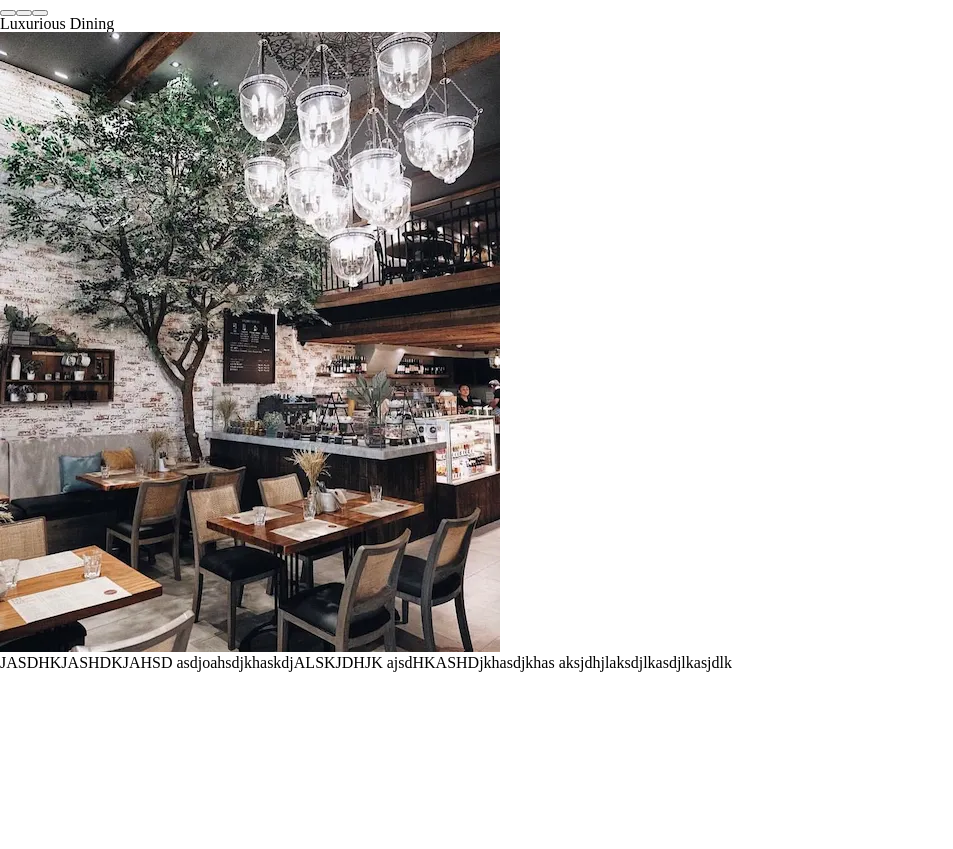
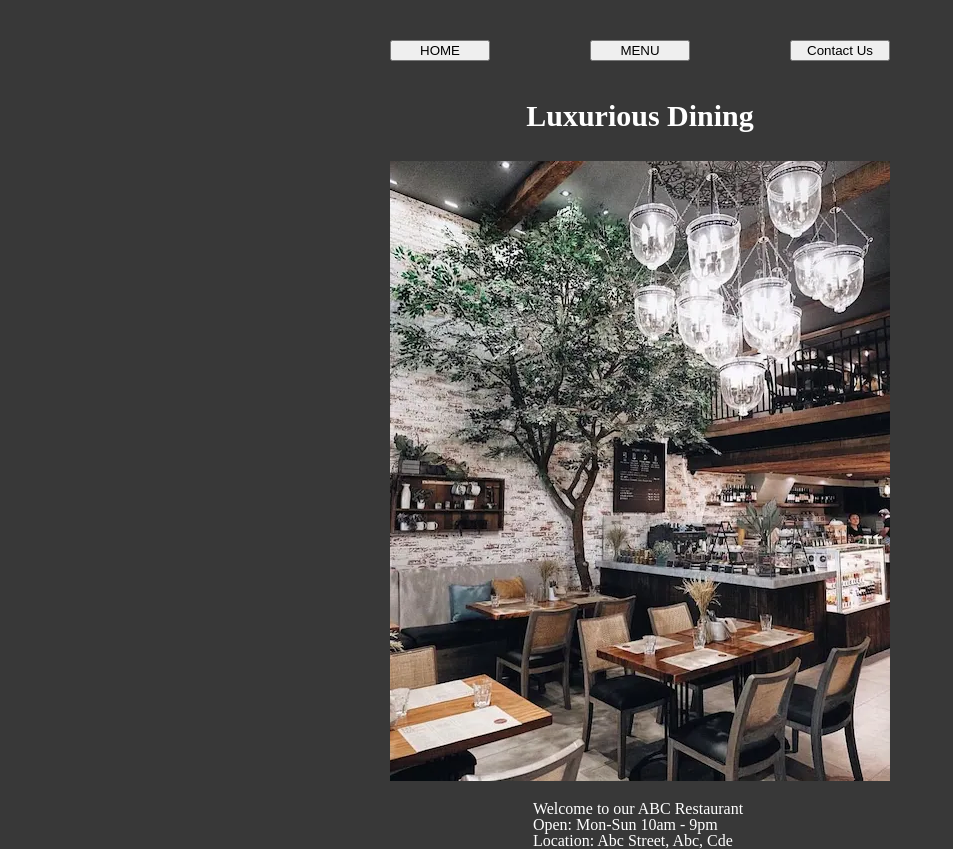
Before and after one commit to swith-wiz-kev/restaurant-page, a website built with webpack: page dist/index.html in a window 1280 px wide. Shown: the whole page, without its empty margins (0-953 px from the left). Before the commit the page ends 800 px from the top, so only its background shows below. Built offline with Linux system fonts and the light colour scheme.

Commit message:
Add text, styles, and images
This also updates README.md

```diff
--- a/src/htmlAttributes.js
+++ b/src/htmlAttributes.js
@@ -1,25 +1,28 @@
 import homepageImage from "./Wholesome-Table-Healthy-Restaurant-Manila.webp";
-import menuImage from "./Wholesome-Table-Healthy-Restaurant-Manila.webp";
-import contactImage from "./Wholesome-Table-Healthy-Restaurant-Manila.webp";
+import menuImage from "./The-Farm-Organics-Healthy-Restaurant-Manila.webp";
+import contactImage from "./contactus.png";
 import text from "./text.json5";
 // import foodImage from "./The-Farm-Organics-Healthy-Restaurant-Manila.webp";
 
 const attributes = {
   navBar: {
     container: {
-      class: "container",
+      class: "navbar",
     },
     homepage: {
       class: "navbar homepage",
       datasetTab: "homepageTab",
+      textContent: "HOME",
     },
     menu: {
       class: "navbar menu",
       datasetTab: "menuTab",
+      textContent: "MENU",
     },
     contact: {
       class: "navbar contact",
       datasetTab: "contactTab",
+      textContent: "Contact Us",
     },
   },
 
--- a/src/style.css
+++ b/src/style.css
@@ -127,3 +127,52 @@ table {
   border-collapse: collapse;
   border-spacing: 0;
 }
+
+#content {
+  display: flex;
+  flex-direction: column;
+  align-items: center;
+  background-color: rgb(56, 56, 56);
+  color: white;
+  min-width: 100vw;
+  min-height: 100vh;
+}
+
+.navbar {
+  margin-top: 20px;
+  margin-bottom: 20px;
+  display: flex;
+  flex-direction: row;
+  width: 500px;
+  justify-content: space-between;
+}
+
+button.navbar {
+  display: flex;
+  align-items: center;
+  justify-content: center;
+  width: 100px;
+}
+
+.homepage,
+.menu,
+.contact {
+  display: flex;
+  flex-direction: column;
+  align-items: center;
+}
+
+.header {
+  font-size: 30px;
+  font-weight: 900;
+  margin-bottom: 30px;
+}
+.image {
+  width: 500px;
+  margin-bottom: 20px;
+}
+
+.text {
+  white-space: pre;
+  width: 500px;
+}
```
Also changed, not shown: README.md, dist/346a03bfdd98819cdf46.png (added), dist/db575552537c5ac423fa.png (added), dist/dcb1058229d2a1257d4e.png (added), dist/main.js, src/contactus.png (added), 1 other file.
